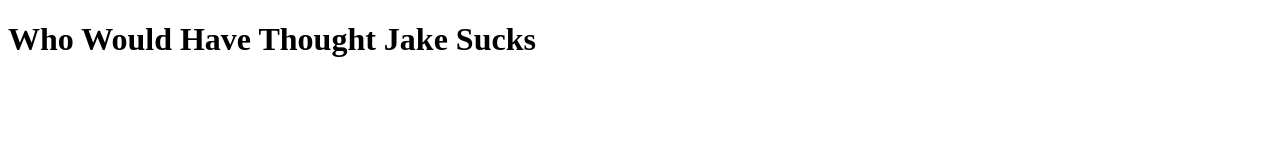
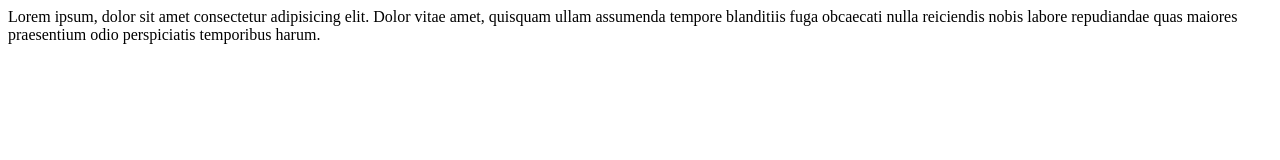
Before and after one commit to Kaz1rr/kaz1rr.github.io, a plain HTML site: page index.html in a window 1280 px wide. Drawn offline with Linux system fonts and the light colour scheme.

Commit message:
Changes Wahoo

```diff
--- a/index.html
+++ b/index.html
@@ -3,9 +3,10 @@
 <head>
     <meta charset="UTF-8">
     <meta name="viewport" content="width=device-width, initial-scale=1.0">
-    <title>We Hate Jake</title>
+    <title>Document</title>
 </head>
 <body>
-    <h1>Who Would Have Thought Jake Sucks</h1>
+    Lorem ipsum, dolor sit amet consectetur adipisicing elit. Dolor vitae amet, quisquam ullam assumenda tempore blanditiis fuga obcaecati nulla reiciendis nobis labore repudiandae quas maiores praesentium odio perspiciatis temporibus harum.
+
 </body>
 </html>
```
